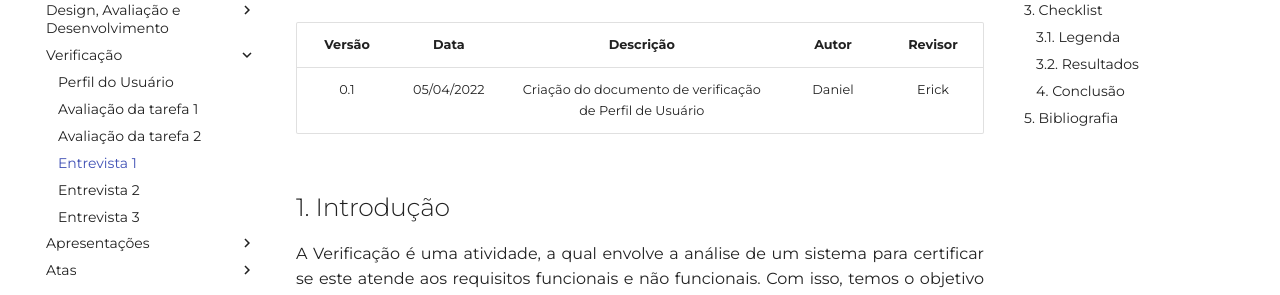
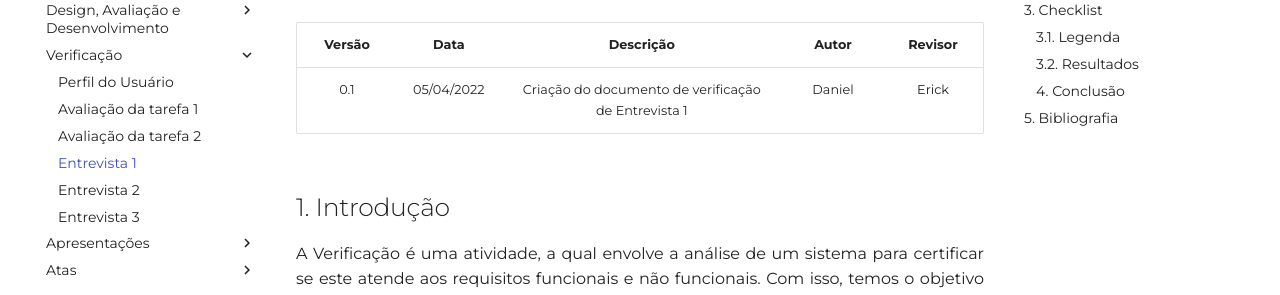
Before and after one commit to Interacao-Humano-Computador/2021.2-Cebraspe, an MkDocs documentation site: the page built from docs/Verificação/entrevista_1.md, in a window 1280 px wide and 900 px high. Shown: the part 209-504 px from the top of the window. Built offline with MkDocs 1.6.1 and Material for MkDocs 9.7.7, drawn with Linux system fonts in a browser that asks for light colours; some web fonts are replaced; comment, search, counter and statistics services are not loaded.

Commit message:
#36 - Arrumando histórico de versão.

```diff
--- a/docs/Verificação/entrevista_1.md
+++ b/docs/Verificação/entrevista_1.md
@@ -4,7 +4,7 @@
 
 |Versão | Data | Descrição | Autor|  Revisor |
 | :--: | :--: | :--: | :--: | :--:  |
-| 0.1 | 05/04/2022  | Criação do documento de verificação de Perfil de Usuário | Daniel |  Erick |
+| 0.1 | 05/04/2022  | Criação do documento de verificação de Entrevista 1 | Daniel |  Erick |
 
 ## 1. Introdução
 <p style="text-align: justify;"> A Verificação é uma atividade, a qual envolve a análise de um sistema para certificar se este atende aos requisitos funcionais e não funcionais. Com isso, temos o objetivo de verificar os erros encontrados no documento de Entrevista 1.
```
Also changed, not shown: docs/Verificação/avaliacao_da_T1.md (+1 -1 lines), docs/Verificação/avaliacao_da_T2.md (+1 -1 lines), docs/Verificação/entrevista_2.md (+1 -1 lines), docs/Verificação/entrevista_3.md (+1 -1 lines).
